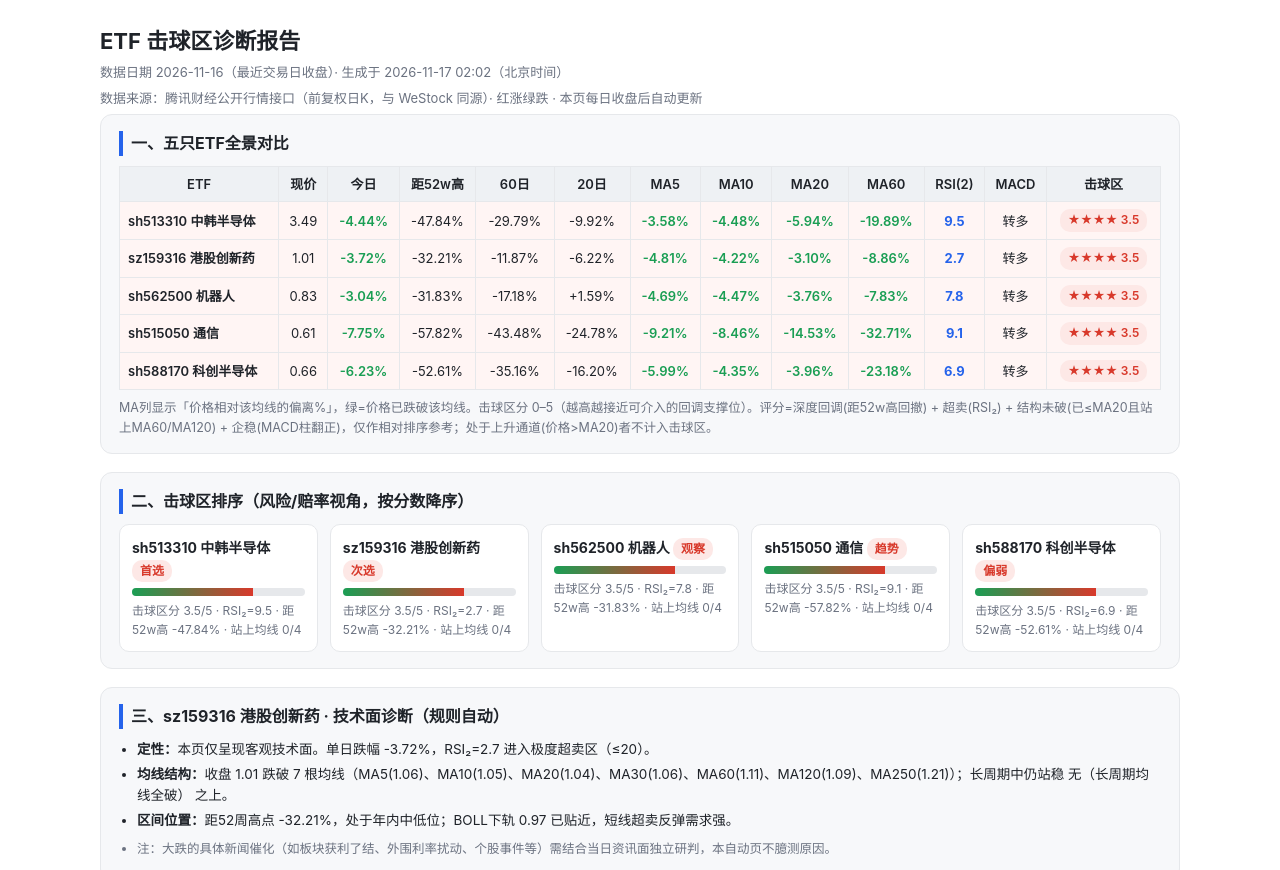
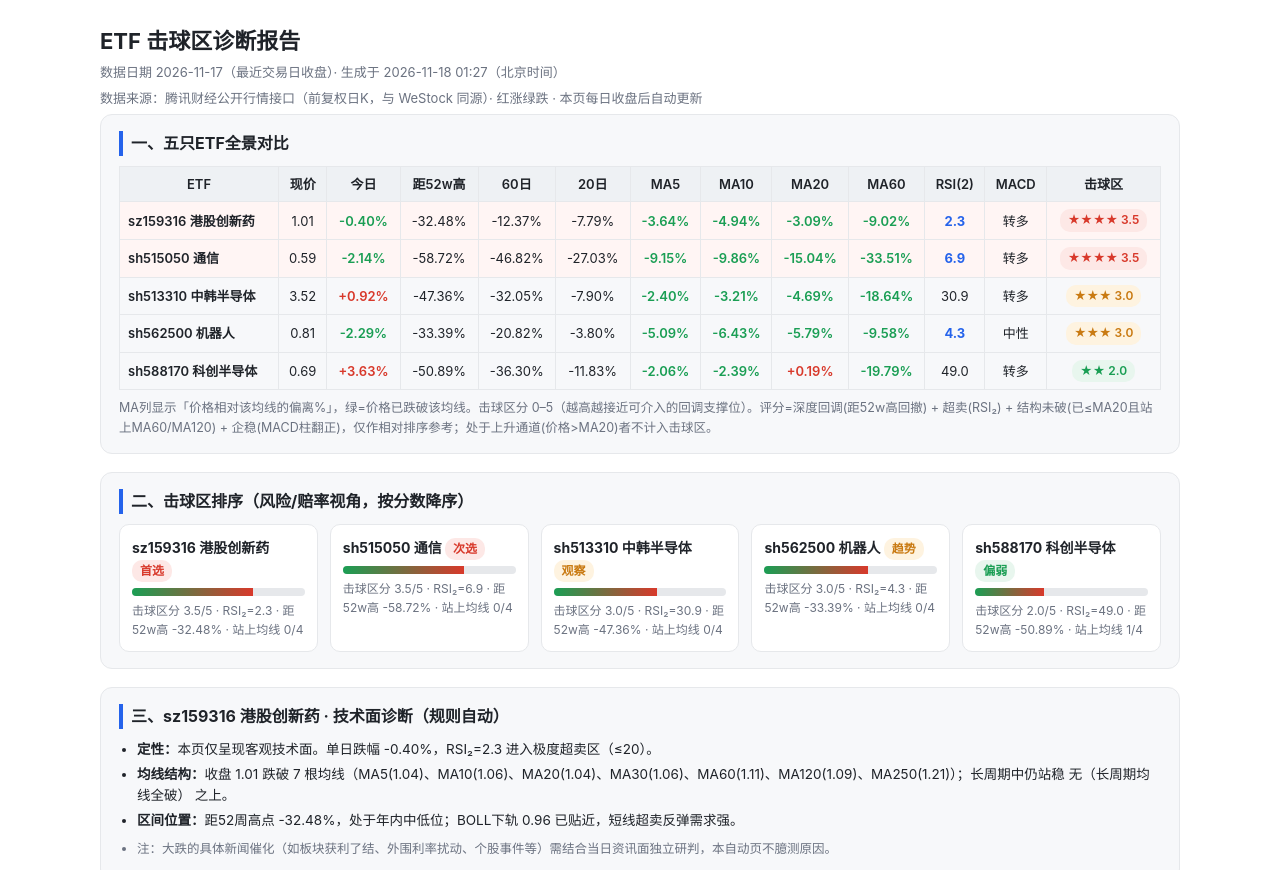
Before and after one commit to cyz87687/etf-strike-zone, a plain HTML site: page index.html in a window 1280 px wide. Shown: the top 870 px of the page. Drawn offline with Linux system fonts and the light colour scheme.

Commit message:
chore: 每日数据更新 2026-11-17

```diff
--- a/index.html
+++ b/index.html
@@ -3,7 +3,7 @@
 <head>
 <meta charset="UTF-8">
 <meta name="viewport" content="width=device-width, initial-scale=1.0">
-<title>ETF击球区诊断 · 2026-11-17</title>
+<title>ETF击球区诊断 · 2026-11-18</title>
 <style>
   :root{--up:#d8392b; --down:#1a9e54; --bg:#ffffff; --card:#f7f8fa;
     --line:#e6e8eb; --txt:#1f2329; --sub:#6b7280; --acc:#2563eb;}
@@ -43,7 +43,7 @@
 <body>
 <div class="wrap">
   <h1>ETF 击球区诊断报告</h1>
-  <div class="meta">数据日期 2026-11-16（最近交易日收盘）· 生成于 2026-11-17 02:02（北京时间）</div>
+  <div class="meta">数据日期 2026-11-17（最近交易日收盘）· 生成于 2026-11-18 01:27（北京时间）</div>
   <div class="meta">数据来源：腾讯财经公开行情接口（前复权日K，与 WeStock 同源）· 红涨绿跌 · 本页每日收盘后自动更新</div>
 
   <div class="card">
@@ -55,44 +55,44 @@
       </tr></thead>
       <tbody>
       <tr style="background:#fff5f4">
-        <td class="name">sh513310 中韩半导体</td>
-        <td>3.49</td><td class="down">-4.44%</td>
-        <td>-47.84%</td><td>-29.79%</td><td>-9.92%</td>
-        <td class="down">-3.58%</td><td class="down">-4.48%</td><td class="down">-5.94%</td><td class="down">-19.89%</td>
-        <td><b class="hl">9.5</b></td><td>转多</td>
-        <td><span class="tag t-hot">★★★★ 3.5</span></td>
-      </tr>
-      <tr style="background:#fff5f4">
         <td class="name">sz159316 港股创新药</td>
-        <td>1.01</td><td class="down">-3.72%</td>
-        <td>-32.21%</td><td>-11.87%</td><td>-6.22%</td>
-        <td class="down">-4.81%</td><td class="down">-4.22%</td><td class="down">-3.10%</td><td class="down">-8.86%</td>
-        <td><b class="hl">2.7</b></td><td>转多</td>
-        <td><span class="tag t-hot">★★★★ 3.5</span></td>
-      </tr>
-      <tr style="background:#fff5f4">
-        <td class="name">sh562500 机器人</td>
-        <td>0.83</td><td class="down">-3.04%</td>
-        <td>-31.83%</td><td>-17.18%</td><td>+1.59%</td>
-        <td class="down">-4.69%</td><td class="down">-4.47%</td><td class="down">-3.76%</td><td class="down">-7.83%</td>
-        <td><b class="hl">7.8</b></td><td>转多</td>
+        <td>1.01</td><td class="down">-0.40%</td>
+        <td>-32.48%</td><td>-12.37%</td><td>-7.79%</td>
+        <td class="down">-3.64%</td><td class="down">-4.94%</td><td class="down">-3.09%</td><td class="down">-9.02%</td>
+        <td><b class="hl">2.3</b></td><td>转多</td>
         <td><span class="tag t-hot">★★★★ 3.5</span></td>
       </tr>
       <tr style="background:#fff5f4">
         <td class="name">sh515050 通信</td>
-        <td>0.61</td><td class="down">-7.75%</td>
-        <td>-57.82%</td><td>-43.48%</td><td>-24.78%</td>
-        <td class="down">-9.21%</td><td class="down">-8.46%</td><td class="down">-14.53%</td><td class="down">-32.71%</td>
-        <td><b class="hl">9.1</b></td><td>转多</td>
+        <td>0.59</td><td class="down">-2.14%</td>
+        <td>-58.72%</td><td>-46.82%</td><td>-27.03%</td>
+        <td class="down">-9.15%</td><td class="down">-9.86%</td><td class="down">-15.04%</td><td class="down">-33.51%</td>
+        <td><b class="hl">6.9</b></td><td>转多</td>
         <td><span class="tag t-hot">★★★★ 3.5</span></td>
       </tr>
-      <tr style="background:#fff5f4">
+      <tr>
+        <td class="name">sh513310 中韩半导体</td>
+        <td>3.52</td><td class="up">+0.92%</td>
+        <td>-47.36%</td><td>-32.05%</td><td>-7.90%</td>
+        <td class="down">-2.40%</td><td class="down">-3.21%</td><td class="down">-4.69%</td><td class="down">-18.64%</td>
+        <td>30.9</td><td>转多</td>
+        <td><span class="tag t-mid">★★★ 3.0</span></td>
+      </tr>
+      <tr>
+        <td class="name">sh562500 机器人</td>
+        <td>0.81</td><td class="down">-2.29%</td>
+        <td>-33.39%</td><td>-20.82%</td><td>-3.80%</td>
+        <td class="down">-5.09%</td><td class="down">-6.43%</td><td class="down">-5.79%</td><td class="down">-9.58%</td>
+        <td><b class="hl">4.3</b></td><td>中性</td>
+        <td><span class="tag t-mid">★★★ 3.0</span></td>
+      </tr>
+      <tr>
         <td class="name">sh588170 科创半导体</td>
-        <td>0.66</td><td class="down">-6.23%</td>
-        <td>-52.61%</td><td>-35.16%</td><td>-16.20%</td>
-        <td class="down">-5.99%</td><td class="down">-4.35%</td><td class="down">-3.96%</td><td class="down">-23.18%</td>
-        <td><b class="hl">6.9</b></td><td>转多</td>
-        <td><span class="tag t-hot">★★★★ 3.5</span></td>
+        <td>0.69</td><td class="up">+3.63%</td>
+        <td>-50.89%</td><td>-36.30%</td><td>-11.83%</td>
+        <td class="down">-2.06%</td><td class="down">-2.39%</td><td class="up">+0.19%</td><td class="down">-19.79%</td>
+        <td>49.0</td><td>转多</td>
+        <td><span class="tag t-cold">★★ 2.0</span></td>
       </tr>
       </tbody>
     </table>
@@ -103,29 +103,29 @@
     <h2>二、击球区排序（风险/赔率视角，按分数降序）</h2>
     <div class="matrix">
       <div class="m-item">
-        <div class="nm">sh513310 中韩半导体 <span class="tag t-hot">首选</span></div>
+        <div class="nm">sz159316 港股创新药 <span class="tag t-hot">首选</span></div>
         <div class="bar"><i style="width:70%"></i></div>
-        <div class="sc">击球区分 3.5/5 · RSI₂=9.5 · 距52w高 -47.84% · 站上均线 0/4</div>
+        <div class="sc">击球区分 3.5/5 · RSI₂=2.3 · 距52w高 -32.48% · 站上均线 0/4</div>
       </div>
       <div class="m-item">
-        <div class="nm">sz159316 港股创新药 <span class="tag t-hot">次选</span></div>
+        <div class="nm">sh515050 通信 <span class="tag t-hot">次选</span></div>
         <div class="bar"><i style="width:70%"></i></div>
-        <div class="sc">击球区分 3.5/5 · RSI₂=2.7 · 距52w高 -32.21% · 站上均线 0/4</div>
+        <div class="sc">击球区分 3.5/5 · RSI₂=6.9 · 距52w高 -58.72% · 站上均线 0/4</div>
       </div>
       <div class="m-item">
-        <div class="nm">sh562500 机器人 <span class="tag t-hot">观察</span></div>
-        <div class="bar"><i style="width:70%"></i></div>
-        <div class="sc">击球区分 3.5/5 · RSI₂=7.8 · 距52w高 -31.83% · 站上均线 0/4</div>
+        <div class="nm">sh513310 中韩半导体 <span class="tag t-mid">观察</span></div>
+        <div class="bar"><i style="width:60%"></i></div>
+        <div class="sc">击球区分 3.0/5 · RSI₂=30.9 · 距52w高 -47.36% · 站上均线 0/4</div>
       </div>
       <div class="m-item">
-        <div class="nm">sh515050 通信 <span class="tag t-hot">趋势</span></div>
-        <div class="bar"><i style="width:70%"></i></div>
-        <div class="sc">击球区分 3.5/5 · RSI₂=9.1 · 距52w高 -57.82% · 站上均线 0/4</div>
+        <div class="nm">sh562500 机器人 <span class="tag t-mid">趋势</span></div>
+        <div class="bar"><i style="width:60%"></i></div>
+        <div class="sc">击球区分 3.0/5 · RSI₂=4.3 · 距52w高 -33.39% · 站上均线 0/4</div>
       </div>
       <div class="m-item">
-        <div class="nm">sh588170 科创半导体 <span class="tag t-hot">偏弱</span></div>
-        <div class="bar"><i style="width:70%"></i></div>
-        <div class="sc">击球区分 3.5/5 · RSI₂=6.9 · 距52w高 -52.61% · 站上均线 0/4</div>
+        <div class="nm">sh588170 科创半导体 <span class="tag t-cold">偏弱</span></div>
+        <div class="bar"><i style="width:40%"></i></div>
+        <div class="sc">击球区分 2.0/5 · RSI₂=49.0 · 距52w高 -50.89% · 站上均线 1/4</div>
       </div>
     </div>
   </div>
@@ -133,9 +133,9 @@
   <div class="card">
     <h2>三、sz159316 港股创新药 · 技术面诊断（规则自动）</h2>
     <ul>
-      <li><b>定性：</b>本页仅呈现客观技术面。单日跌幅 -3.72%，RSI₂=2.7 进入极度超卖区（≤20）。</li>
-      <li><b>均线结构：</b>收盘 1.01 跌破 7 根均线（MA5(1.06)、MA10(1.05)、MA20(1.04)、MA30(1.06)、MA60(1.11)、MA120(1.09)、MA250(1.21)）；长周期中仍站稳 无（长周期均线全破） 之上。</li>
-      <li><b>区间位置：</b>距52周高点 -32.21%，处于年内中低位；BOLL下轨 0.97 已贴近，短线超卖反弹需求强。</li>
+      <li><b>定性：</b>本页仅呈现客观技术面。单日跌幅 -0.40%，RSI₂=2.3 进入极度超卖区（≤20）。</li>
+      <li><b>均线结构：</b>收盘 1.01 跌破 7 根均线（MA5(1.04)、MA10(1.06)、MA20(1.04)、MA30(1.06)、MA60(1.11)、MA120(1.09)、MA250(1.21)）；长周期中仍站稳 无（长周期均线全破） 之上。</li>
+      <li><b>区间位置：</b>距52周高点 -32.48%，处于年内中低位；BOLL下轨 0.96 已贴近，短线超卖反弹需求强。</li>
       <li class="note">注：大跌的具体新闻催化（如板块获利了结、外围利率扰动、个股事件等）需结合当日资讯面独立研判，本自动页不臆测原因。</li>
     </ul>
   </div>
@@ -145,16 +145,16 @@
     <table>
       <thead><tr><th>关键位</th><th>数值</th><th>含义</th></tr></thead>
       <tbody>
-      <tr><td>BOLL下轨(20,2σ)</td><td>0.97</td><td>超卖反弹需求强，已贴近</td></tr>
+      <tr><td>BOLL下轨(20,2σ)</td><td>0.96</td><td>超卖反弹需求强，已贴近</td></tr>
       <tr><td>MA60（年线）</td><td>1.11</td><td><b>核心支撑</b>，不破则趋势未坏</td></tr>
       <tr><td>MA120</td><td>1.09</td><td>中期多空分水岭</td></tr>
       <tr><td>52周低位</td><td>0.96</td><td>下方终极防线</td></tr>
-      <tr><td>52周高位</td><td>1.49</td><td>距此 -32.21%</td></tr></tbody>
+      <tr><td>52周高位</td><td>1.49</td><td>距此 -32.48%</td></tr></tbody>
     </table>
     <ul style="margin-top:10px">
-      <li><b>激进档：</b>贴近 BOLL下轨(0.97)～MA60(1.11) 区间小仓埋伏，<b>止损破 MA60(1.11)</b>。</li>
+      <li><b>激进档：</b>贴近 BOLL下轨(0.96)～MA60(1.11) 区间小仓埋伏，<b>止损破 MA60(1.11)</b>。</li>
       <li><b>稳健档：</b>等重新站回 MA20(1.04) 且放量确认后再跟进，避免下落途中接飞刀。</li>
-      <li><b>当前(1.01，-3.72%）：</b>RSI₂=2.7 极度超卖；MACD转多；已跌破 7 根均线（MA5(1.06)、MA10(1.05)、MA20(1.04)、MA30(1.06)、MA60(1.11)、MA120(1.09)、MA250(1.21)），未见止跌信号前不宜满仓。</li></ul>
+      <li><b>当前(1.01，-0.40%）：</b>RSI₂=2.3 极度超卖；MACD转多；已跌破 7 根均线（MA5(1.04)、MA10(1.06)、MA20(1.04)、MA30(1.06)、MA60(1.11)、MA120(1.09)、MA250(1.21)），未见止跌信号前不宜满仓。</li></ul>
     <div class="verdict">结论：估值/趋势技术面 = <b>具备抄底条件，但需分档、控仓、设止损</b>。优先等回踩 MA60 支撑区或重新站稳 MA20 再加重。</div>
   </div>
 
```
